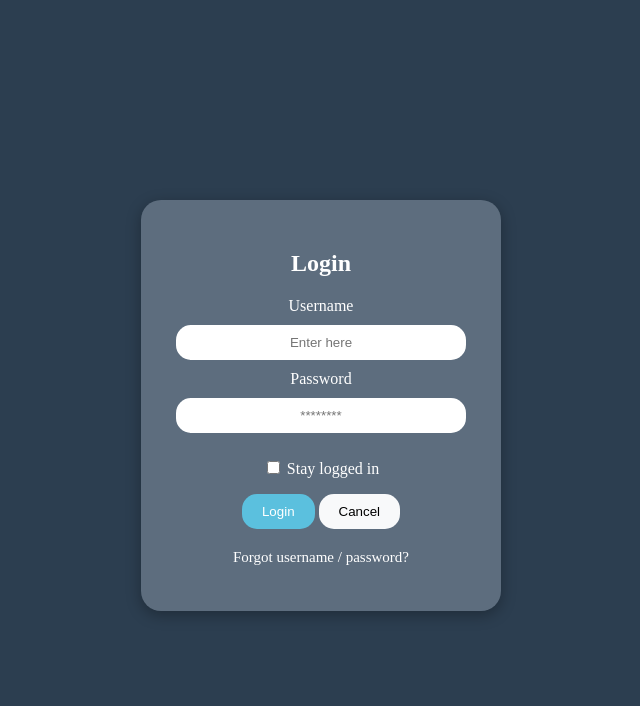
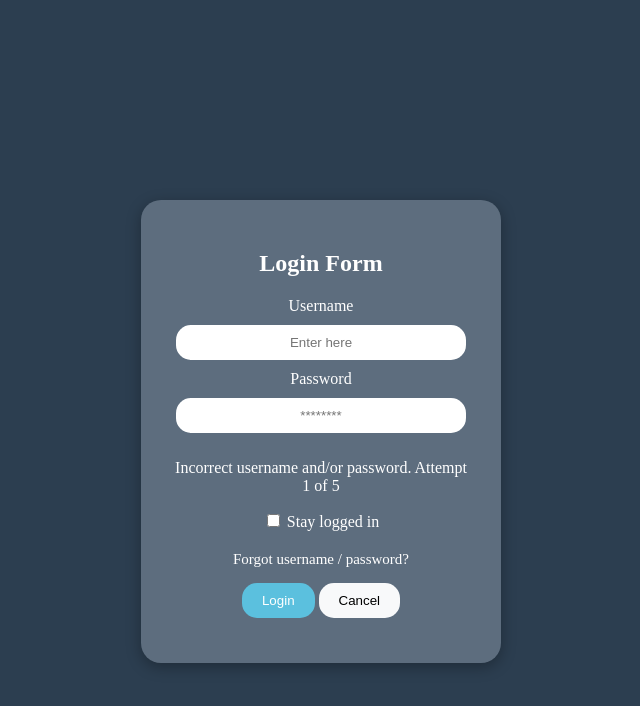
Before and after one commit to adoptmefangirly1008ramos/Fairview_ICT9Emerald_Q4SkillsTest_Ramos_Johanna, a plain HTML site: page index.html in a window 1280 px wide. Both pictures are taken after a click on the button "Login". Shown: the whole page, without its empty margins (319-959 px from the left). Drawn offline with Linux system fonts and the light colour scheme.

Commit message:
Update index.html

```diff
--- a/index.html
+++ b/index.html
@@ -28,67 +28,44 @@
 <body>
 
     <div class="box">
-        <h2>Login</h2>
+        <h2>Login Form</h2>
 
         <label>Username</label><br>
-        <input type="text" id="username" placeholder="Enter here" style="width: 90%; padding: 10px; margin: 10px 0; border-radius: 15px; border: none; text-align: center;"><br>
+        <input type="text" id="username" placeholder="Enter here"  required; style="width: 90%; padding: 10px; margin: 10px 0; border-radius: 15px; border: none; text-align: center;"><br>
 
         <label>Password</label><br>
         <input type="password" id="password" placeholder="********" style="width: 90%; padding: 10px;margin: 10px 0; border-radius: 15px; border: none; text-align: center;"><br>
 
-  <div style="margin: 15px 0;">
+         <p id="display"></p>
+
+
+
+
+
+    </form>
+
+     <div style="margin: 15px 0;">
     <input type="checkbox" id="checked" onclick="message()">
     <label for="checked">Stay logged in</label>
 
     <p id="message"></p>
-</div>
-
-        <button onclick="checkLogin()" class="btn-login" style="background-color: #5bc0de; border: none; padding: 10px 20px; border-radius: 15px; color: white; cursor: pointer; " id="log">Login</button>
-        <button onclick="window.location.reload()" class="btn-cancel" style="background-color: #f8f9fa; border: none; padding: 10px 20px;border-radius: 15px; cursor: pointer;
-        " type="reset">Cancel</button>
 
         <p style="font-size: 15px; margin-top: 20px;">
             Forgot username / password?
         </p>
-    </div>
 
 
-<script>
 
-function checkLogin(){
-            let user = document.getElementById("username").value;
-            let pass = document.getElementById("password").value;
-
-            let granted = "Welcome " + username + "!";
-            let denied = "Access denied. Account locked after 3 attempts!";
-
-             while (attempt_counter < 5) {
-            if (username === "bakalover" && pwd === "loverbaka") {
-            alert(granted);
-            attempt_counter = 0; // reset attempts after successful login
-            document.getElementById("display").innerHTML = "";
-            window.location.href = "index.html";
+        <button onclick="checkLogin()" class="btn-login" style="background-color: #5bc0de; border: none; padding: 10px 20px; border-radius: 15px; color: white; cursor: pointer; ">Login</button>
+        <button onclick="window.location.reload()" class="btn-cancel" style="background-color: #f8f9fa; border: none; padding: 10px 20px;border-radius: 15px; cursor: pointer;
+        " type="reset">Cancel</button>
 
 
-            break; // stop loop
-        }
-             }
-            }
-
-            else {
-            attempt_counter++;
-            document.getElementById("display").innerHTML =
-                "Incorrect username and/or password. Attempt " + attempt_counter + " of 5 ";
-            break; // stop loop for this click
-        }
-
-        if (attempt_counter >= 5) {
-                alert(denied);
-                document.getElementById("log").disabled = true; // disable button
-            }
 
 
-    function message() {
+   <script>
+
+        function message() {
     let checked = document.getElementById("checked").checked;
 
     // switch statement to see if true or false
@@ -104,7 +81,43 @@ function checkLogin(){
 }
 
 
+        let attempt_counter = 0;
 
-</script>
+
+        function checkLogin(){
+            let username = document.getElementById("username").value;
+            let password = document.getElementById("password").value;
+            let inside = "Welcome " + username + "!";
+            let not = "Access denied. Account locked after 3 attempts!";
+
+
+        while (attempt_counter < 5) {
+        if (username === "bakalover" && password === "loverbaka") {
+            alert(inside);
+            attempt_counter = 0; // reset attempts after successful login
+            document.getElementById("display").innerHTML = "";
+            window.location.href = "index.html";
+
+
+            break; // stop loop
+        }
+
+
+        else {
+            attempt_counter++;
+            document.getElementById("display").innerHTML =
+                "Incorrect username and/or password. Attempt " + attempt_counter + " of 5 ";
+            break; // stop loop for this click
+        }
+
+
+        }
+        if (attempt_counter >= 3) {
+                alert(not);
+                document.getElementById("loginBTN").disabled = true; // disable button
+            }
+        }
+    </script>
+
 </body>
 </html>
```
